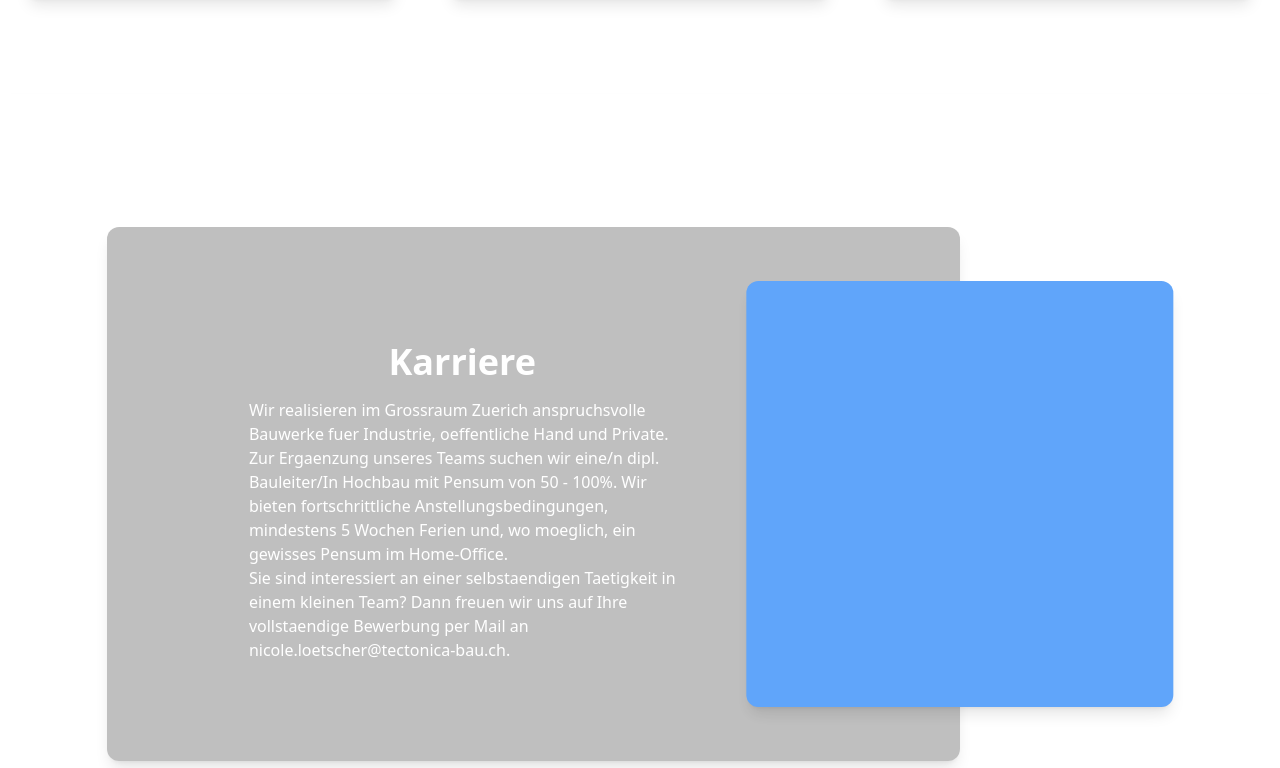
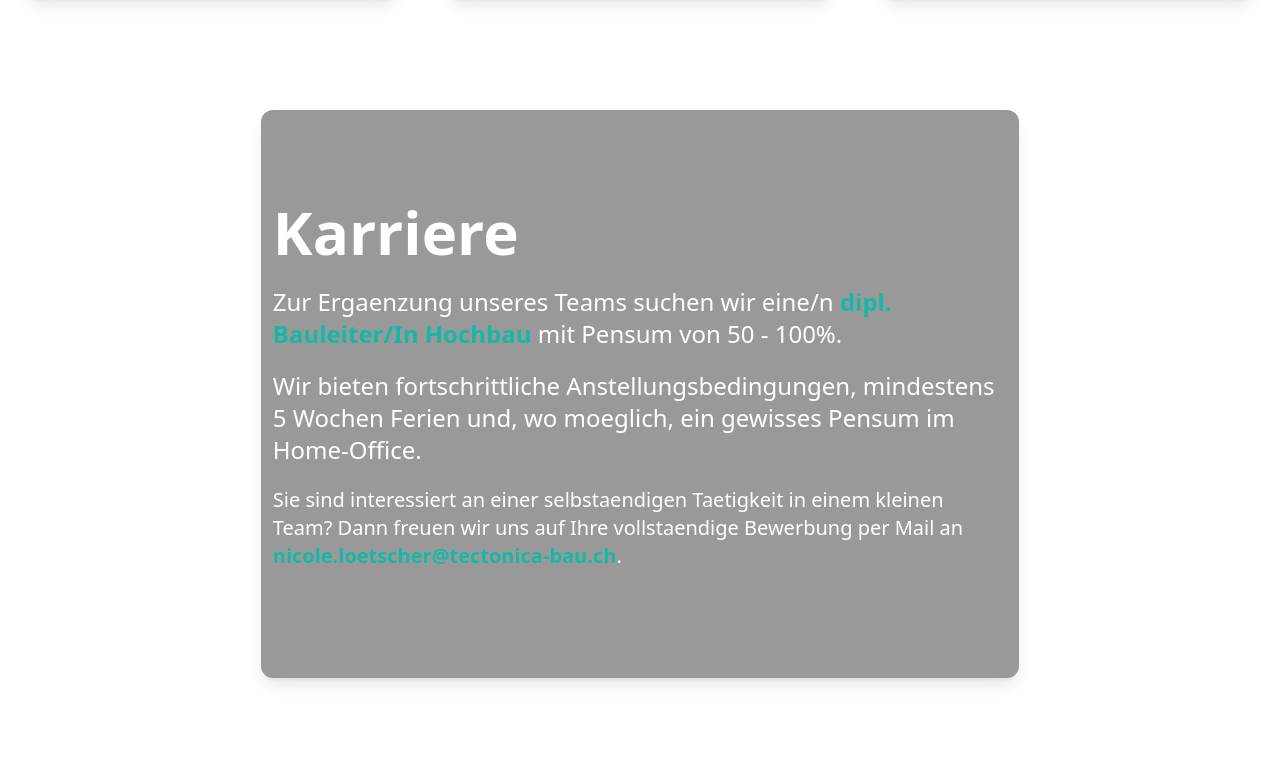
Before and after one commit to cedricschwyter/tectonica, a Next.js app: page / in a window 1280 px wide. Shown: the part 2492-3260 px from the top of the page. Built offline with nearby package versions, Linux system fonts and the light colour scheme.

Commit message:
feat: karriere text

```diff
--- a/src/sections/Karriere.tsx
+++ b/src/sections/Karriere.tsx
@@ -5,26 +5,46 @@ interface KarriereProps {
 const Karriere = ({ }: KarriereProps) => {
     return (
         <>
-            <div id="karriere" className="grid w-full min-h-screen grid-cols-12 grid-rows-6 shadow-lg">
-
-                <div className="flex flex-col items-center justify-end h-full grid-rows-6 row-span-5 row-start-1 shadow-lg sm:row-start-2 sm:col-span-8 col-span-full sm:col-start-2 sm:row-span-4 sm:flex-row lg:col-span-8 lg:col-start-2 2xl:col-span-6 2xl:col-start-4 rounded-xl bg-black/25 backdrop-blur-md">
-                    <div className="flex flex-col w-full m-1 sm:translate-x-1/3 sm:translate-y-0 translate-y-1/4 2xl:translate-x-[16.666667%] rounded-2xl sm:m-0">
-                        <div className="m-4 text-4xl font-bold text-center text-white grow">
+            <div id="karriere" className="flex m-2">
+                <div className="flex pb-24 pt-20 h-full w-full m-2 md:mx-[20%] shadow-lg rounded-xl bg-black/40 backdrop-blur-xl hover:shadow-teal-600 hover:shadow-2xl transition-all">
+                    <div className="p-3">
+                        <h1 className="mb-6 text-6xl font-bold text-white grow">
                             Karriere
+                        </h1>
+                        <div className="text-white text-2xl">
+                            <p className="hidden">
+                                Wir realisieren im Grossraum Zuerich anspruchsvolle Bauwerke
+                                fuer Industrie, oeffentliche Hand und Private.
+                            </p>
+                            Zur Ergaenzung unseres Teams suchen wir eine/n
+                            <span className="text-teal-500 font-bold">
+                                {" "}
+                                dipl. Bauleiter/In Hochbau{" "}
+                            </span>
+                            mit Pensum von 50 - 100%.
+                            <p className="mt-5">
+                                Wir bieten fortschrittliche Anstellungsbedingungen, mindestens 5
+                                Wochen Ferien und, wo moeglich, ein gewisses Pensum im
+                                Home-Office.
+                            </p>
+                            <p className="text-white mt-5 text-xl">
+                                Sie sind interessiert an einer selbstaendigen Taetigkeit in
+                                einem kleinen Team? Dann freuen wir uns auf Ihre vollstaendige
+                                Bewerbung per Mail an{" "}
+                                <a
+                                    className="text-teal-500 font-bold hover:text-2xl transition-all"
+                                    href="mailto:nicole.loetscher@tectonica-bau.ch"
+                                >
+                                    nicole.loetscher@tectonica-bau.ch
+                                </a>
+                                .
+                            </p>
                         </div>
-                        <div className="text-white">
-                            Wir realisieren im Grossraum Zuerich anspruchsvolle Bauwerke fuer Industrie, oeffentliche Hand und Private. Zur Ergaenzung unseres Teams suchen wir eine/n dipl. Bauleiter/In Hochbau mit Pensum von 50 - 100%. Wir bieten fortschrittliche Anstellungsbedingungen, mindestens 5 Wochen Ferien und, wo moeglich, ein gewisses Pensum im Home-Office.
-                        </div>
-                        <div className="text-white">
-                            Sie sind interessiert an einer selbstaendigen Taetigkeit in einem kleinen Team? Dann freuen wir uns auf Ihre vollstaendige Bewerbung per Mail an <a href="mailto:nicole.loetscher@tectonica-bau.ch">nicole.loetscher@tectonica-bau.ch</a>.
-                        </div>
-                    </div>
-                    <div id='map' className="w-full translate-y-1/2 bg-blue-400 shadow-lg translate-x-0sition-all sm:w-full sm:translate-x-1/2 2xl:translate-x-1/4 sm:translate-y-0 h-2/5 sm:h-4/5 rounded-xl sm:hover:scale-105">
                     </div>
                 </div>
             </div>
         </>
     );
-}
+};
 
 export default Karriere;
```
Also changed, not shown: src/sections/Team.tsx (+0 -26 lines).
